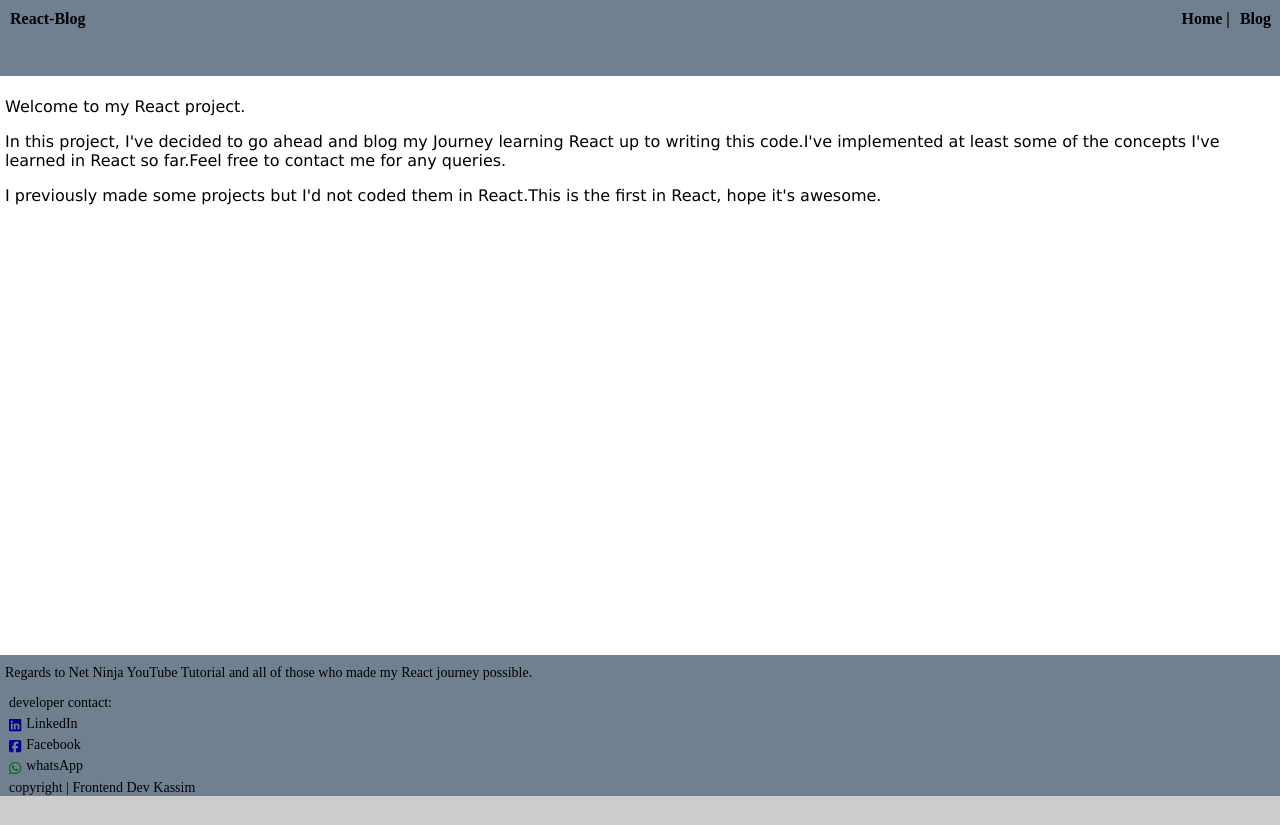
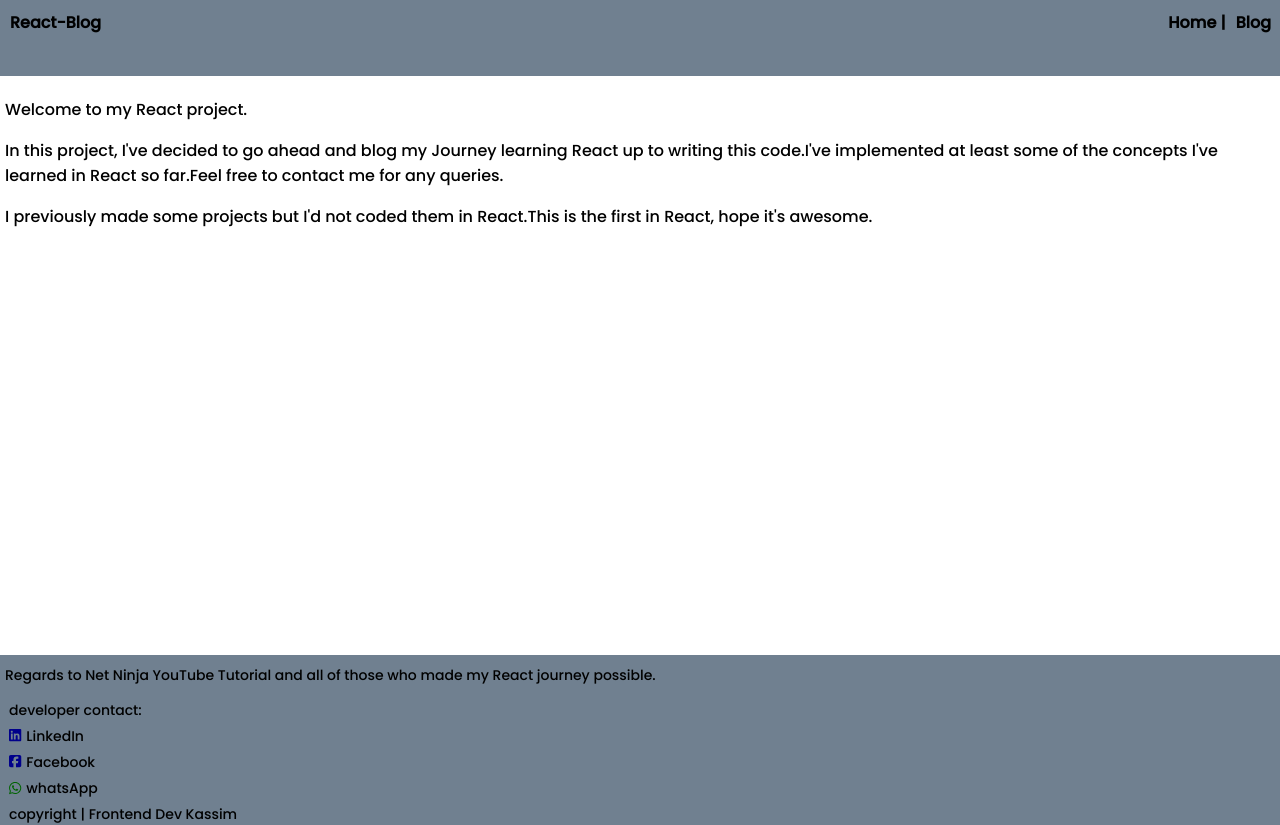
Before and after one commit to kass8mal8/React-Blog, a React (Create React App) app: page / in a window 1280 px wide. Before the commit the page ends 802 px from the top, so only its background shows below. Built offline with nearby package versions, Linux system fonts and the light colour scheme.

Commit message:
2 files modified

```diff
--- a/public/index.html
+++ b/public/index.html
@@ -1 +1,8 @@
+<html>
+<head>
+<link rel="preconnect" href="https://fonts.googleapis.com">
+<link rel="preconnect" href="https://fonts.gstatic.com" crossorigin>
+<link href="https://fonts.googleapis.com/css2?family=Poppins:wght@500&display=swap" rel="stylesheet">
+</head>
 <div id="root"></div>
+</html>
--- a/src/style.css
+++ b/src/style.css
@@ -1,4 +1,6 @@
-
+body{
+  font-family:Poppins;
+}
 .blogPreview{
   border: 1px solid #ccc;
   background:#ccc;
@@ -53,7 +55,6 @@
   padding:5px;
   margin-left:-8px;
   margin-right: -10px;
-  font-family: 'Lucida Sans', 'Lucida Sans Regular', 'Lucida Grande', 'Lucida Sans Unicode', Geneva, Verdana, sans-serif;
   padding-bottom: 20px;
   height: 70vh;
 }
```
